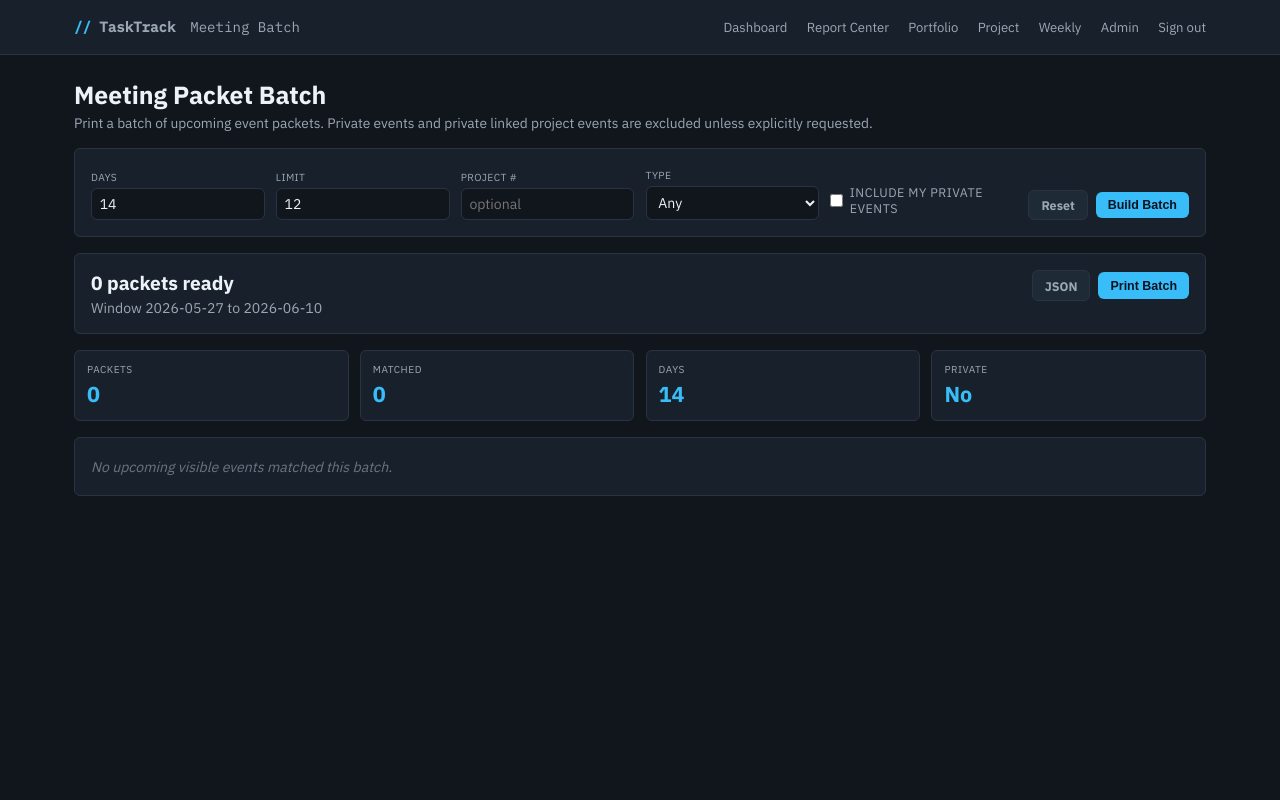
After one commit to Rtoony/tasktrack, a Flask app: page /reports/meetings in a window 1280 px wide. The commit adds this page. Run offline with Flask 3, Linux system fonts and the light colour scheme; the visitor is signed in with stand-in values (Sample User, id 1); parts of the project's set-up code (start-up, migrations or seed data) failed here and were passed over.

Commit message:
Add batch meeting packet reports

```diff
--- a/app/routes/reports.py
+++ b/app/routes/reports.py
@@ -13,6 +13,7 @@ from ..models import ReportPreset
 from ..services.project_reports import (
     DEFAULT_PORTFOLIO_LIMIT,
     MAX_PORTFOLIO_LIMIT,
+    meeting_packet_batch_report,
     meeting_packet_report,
     portfolio_project_report,
     project_status_report,
@@ -35,6 +36,17 @@ def _bool_arg(name: str) -> bool:
 
 def _is_admin() -> bool:
     return session.get("user_role") == "admin"
+
+
+def _int_arg(name: str, default: int, minimum: int, maximum: int) -> int:
+    raw = (request.args.get(name) or "").strip()
+    if not raw:
+        return default
+    try:
+        value = int(raw)
+    except (TypeError, ValueError):
+        return default
+    return max(minimum, min(value, maximum))
 
 
 def _event_id_arg():
@@ -417,6 +429,43 @@ def meeting_report_json():
     return jsonify(packet)
 
 
+@bp.route("/api/v1/reports/meetings", methods=["GET"])
+@login_required
+def meeting_batch_report_json():
+    packet = meeting_packet_batch_report(
+        get_session(),
+        days=_int_arg("days", 14, 1, 365),
+        limit=_int_arg("limit", 12, 1, 25),
+        project_number=(request.args.get("project_number") or "").strip(),
+        event_type=(request.args.get("event_type") or "").strip(),
+        user_id=session.get("user_id"),
+        include_private=_bool_arg("include_private"),
+        is_admin=_is_admin(),
+    )
+    return jsonify(packet)
+
+
+@bp.route("/reports/meetings", methods=["GET"])
+@login_required
+def meeting_batch_report_page():
+    packet = meeting_packet_batch_report(
+        get_session(),
+        days=_int_arg("days", 14, 1, 365),
+        limit=_int_arg("limit", 12, 1, 25),
+        project_number=(request.args.get("project_number") or "").strip(),
+        event_type=(request.args.get("event_type") or "").strip(),
+        user_id=session.get("user_id"),
+        include_private=_bool_arg("include_private"),
+        is_admin=_is_admin(),
+    )
+    return render_template(
+        "meeting_reports.html",
+        packet=packet,
+        user_name=session.get("user_name", ""),
+        user_role=session.get("user_role", "user"),
+    )
+
+
 @bp.route("/reports/meeting", methods=["GET"])
 @login_required
 def meeting_report_page():
--- /dev/null
+++ b/templates/meeting_reports.html
@@ -0,0 +1,192 @@
+<!DOCTYPE html>
+<html lang="en">
+<head>
+<meta charset="UTF-8">
+<meta name="viewport" content="width=device-width, initial-scale=1.0">
+<title>Meeting Packet Batch - {{ brand_name }}</title>
+<link href="https://fonts.googleapis.com/css2?family=IBM+Plex+Sans:wght@400;500;600;700&family=IBM+Plex+Mono:wght@400;500&display=swap" rel="stylesheet">
+<style>
+  :root { --bg:#11161d; --surface:#18212b; --surface-2:#1f2a37; --border:#2a3441; --text:#ecf2f8; --text-muted:#9ca7b4; --text-dim:#6b7480; --accent:#38bdf8; --ok:#34d399; --warn:#fbbf24; --danger:#f87171; --radius:6px; }
+  * { box-sizing:border-box; margin:0; padding:0; }
+  body { font-family:'IBM Plex Sans',-apple-system,sans-serif; background:var(--bg); color:var(--text); min-height:100vh; font-size:0.88rem; }
+  header { background:var(--surface); border-bottom:1px solid var(--border); position:sticky; top:0; z-index:50; }
+  .head-inner { max-width:1180px; margin:0 auto; padding:0 1.5rem; min-height:54px; display:flex; align-items:center; justify-content:space-between; gap:1rem; }
+  .brand { font-weight:600; font-family:'IBM Plex Mono', monospace; color:var(--text-muted); }
+  .brand span { color:var(--accent); }
+  .nav a { color:var(--text-muted); text-decoration:none; margin-left:1rem; font-size:0.82rem; }
+  .nav a:hover { color:var(--accent); }
+  main { max-width:1180px; margin:0 auto; padding:1.5rem 1.5rem 3rem; }
+  h1 { font-size:1.55rem; font-weight:700; margin-bottom:0.2rem; }
+  .sub { color:var(--text-muted); font-size:0.86rem; margin-bottom:1rem; max-width:820px; }
+  .filter-card,.hero,.packet,.section,.summary-card { background:var(--surface); border:1px solid var(--border); border-radius:var(--radius); }
+  .filter-card { padding:1rem; margin-bottom:1rem; }
+  .filters { display:grid; grid-template-columns:repeat(6,minmax(0,1fr)); gap:0.7rem; align-items:end; }
+  label { display:block; color:var(--text-muted); text-transform:uppercase; letter-spacing:0.04em; font-size:0.64rem; margin-bottom:0.25rem; }
+  input,select { width:100%; padding:0.38rem 0.48rem; background:var(--bg); border:1px solid var(--border); border-radius:var(--radius); color:var(--text); font:inherit; }
+  .checkline { display:flex; align-items:center; gap:0.4rem; color:var(--text-muted); font-size:0.78rem; padding-top:1.2rem; }
+  .checkline input { width:auto; }
+  .actions { display:flex; gap:0.5rem; justify-content:flex-end; align-items:center; flex-wrap:wrap; }
+  .btn { background:var(--accent); border:none; color:#0b1220; padding:0.4rem 0.75rem; border-radius:var(--radius); cursor:pointer; font-weight:700; text-decoration:none; font-size:0.78rem; display:inline-flex; align-items:center; justify-content:center; }
+  .btn.secondary { background:var(--surface-2); color:var(--text-muted); border:1px solid var(--border); }
+  .hero { padding:1rem; margin-bottom:1rem; display:flex; justify-content:space-between; gap:1rem; align-items:flex-start; }
+  .hero-title { font-size:1.2rem; font-weight:700; }
+  .hero-meta { color:var(--text-muted); margin-top:0.25rem; }
+  .summary-grid { display:grid; grid-template-columns:repeat(4,minmax(0,1fr)); gap:0.7rem; margin-bottom:1rem; }
+  .summary-card { padding:0.75rem; }
+  .summary-label { color:var(--text-muted); text-transform:uppercase; letter-spacing:0.05em; font-size:0.63rem; }
+  .summary-value { color:var(--accent); font-size:1.35rem; font-weight:700; margin-top:0.25rem; }
+  .packet { padding:1rem; margin-bottom:1rem; break-inside:avoid; }
+  .packet-head { display:flex; justify-content:space-between; gap:1rem; border-bottom:1px solid var(--border); padding-bottom:0.75rem; margin-bottom:0.8rem; }
+  .event-type { color:var(--accent); font-family:'IBM Plex Mono', monospace; font-weight:700; font-size:0.78rem; text-transform:uppercase; letter-spacing:0.05em; }
+  .packet-title { font-size:1.08rem; font-weight:700; margin-top:0.1rem; }
+  .meta,.mini-meta { color:var(--text-muted); font-size:0.77rem; margin-top:0.18rem; }
+  .chips { display:flex; flex-wrap:wrap; justify-content:flex-end; gap:0.4rem; }
+  .chip { border:1px solid var(--border); background:rgba(17,22,29,0.65); border-radius:999px; padding:0.16rem 0.5rem; color:var(--text-muted); font-size:0.7rem; text-decoration:none; }
+  .cols { display:grid; grid-template-columns:1fr 1fr; gap:0.9rem; }
+  .section { background:rgba(17,22,29,0.35); padding:0.75rem; }
+  .section h2 { font-size:0.88rem; margin-bottom:0.45rem; }
+  .row { display:grid; grid-template-columns:1fr auto; gap:0.75rem; padding:0.35rem 0; border-bottom:1px solid var(--border); align-items:baseline; }
+  .row:last-child { border-bottom:none; }
+  .row-title { font-weight:600; overflow:hidden; text-overflow:ellipsis; white-space:nowrap; }
+  .when { color:var(--text-dim); font-family:'IBM Plex Mono', monospace; font-size:0.7rem; white-space:nowrap; }
+  .empty { color:var(--text-dim); font-style:italic; padding:0.2rem 0; }
+  .danger { color:var(--danger); }
+  .print-only { display:none; }
+  .print-masthead { border-bottom:1px solid var(--border); margin-bottom:1rem; padding-bottom:0.7rem; }
+  .print-eyebrow { color:var(--text-muted); font-family:'IBM Plex Mono', monospace; text-transform:uppercase; letter-spacing:0.08em; font-size:0.68rem; }
+  .print-title { font-size:1.15rem; font-weight:700; margin-top:0.12rem; }
+  .print-meta { color:var(--text-muted); font-family:'IBM Plex Mono', monospace; font-size:0.72rem; text-align:right; }
+  .print-footer { color:var(--text-muted); border-top:1px solid var(--border); margin-top:1rem; padding-top:0.45rem; font-size:0.72rem; }
+  @media (max-width: 900px) { .filters,.summary-grid,.cols { grid-template-columns:1fr; } .hero,.packet-head { flex-direction:column; } .chips,.actions { justify-content:flex-start; } }
+  @media print {
+    @page { size: letter; margin: 0.45in; }
+    body { background:#fff; color:#111827; font-size:9.2pt; line-height:1.25; }
+    header,.filter-card,.nav,.btn { display:none !important; }
+    main { max-width:none; padding:0 0 0.15in; }
+    .print-only { display:block !important; }
+    .print-masthead { display:flex !important; justify-content:space-between; gap:0.3in; align-items:flex-start; border-color:#111827; }
+    .print-eyebrow,.print-meta { color:#4b5563; }
+    .print-title { color:#111827; }
+    .print-footer { color:#4b5563; border-color:#d1d5db; }
+    .hero,.packet,.summary-card,.section { border-color:#d1d5db; background:#fff; box-shadow:none; }
+    .hero,.packet { padding:0.12in; margin-bottom:0.12in; }
+    .summary-grid { grid-template-columns:repeat(4,1fr); gap:0.08in; margin-bottom:0.12in; }
+    .summary-card { padding:0.08in; }
+    .summary-value { font-size:14pt; color:#111827; }
+    .chip { background:#fff; color:#374151; border-color:#d1d5db; }
+    .row,.packet-head { border-color:#e5e7eb; }
+    .row { padding:0.05in 0; }
+    .row-title { white-space:normal; }
+    .packet { page-break-inside:avoid; }
+  }
+</style>
+</head>
+<body>
+<header>
+  <div class="head-inner">
+    <div class="brand"><span>//</span> {{ brand_name }} <span style="color:var(--text-muted);font-weight:400;margin-left:0.4rem">Meeting Batch</span></div>
+    <nav class="nav">
+      <a href="/">Dashboard</a>
+      <a href="/reports">Report Center</a>
+      <a href="/reports/projects">Portfolio</a>
+      <a href="/reports/project">Project</a>
+      <a href="/weekly">Weekly</a>
+      {% if user_role == 'admin' %}<a href="/admin">Admin</a>{% endif %}
+      <a href="/logout">Sign out</a>
+    </nav>
+  </div>
+</header>
+<main>
+  <section class="print-masthead print-only" aria-label="Printable report header">
+    <div>
+      <div class="print-eyebrow">TaskTrack Meeting Packet Batch</div>
+      <div class="print-title">{{ packet.count }} packet{{ '' if packet.count == 1 else 's' }} / next {{ packet.days }} day{{ '' if packet.days == 1 else 's' }}</div>
+    </div>
+    <div class="print-meta">Generated {{ packet.generated_at[:16] }}<br>{% if packet.filters.event_type %}Type: {{ packet.filters.event_type|replace('_', ' ') }}<br>{% endif %}{% if packet.filters.project_number %}Project: {{ packet.filters.project_number }}{% else %}All visible projects{% endif %}</div>
+  </section>
+
+  <h1>Meeting Packet Batch</h1>
+  <p class="sub">Print a batch of upcoming event packets. Private events and private linked project events are excluded unless explicitly requested.</p>
+
+  <form class="filter-card" method="get" action="/reports/meetings">
+    <div class="filters">
+      <div><label for="days">Days</label><input id="days" name="days" value="{{ packet.days }}" inputmode="numeric"></div>
+      <div><label for="limit">Limit</label><input id="limit" name="limit" value="{{ packet.limit }}" inputmode="numeric"></div>
+      <div><label for="project_number">Project #</label><input id="project_number" name="project_number" value="{{ packet.filters.project_number }}" placeholder="optional"></div>
+      <div><label for="event_type">Type</label><select id="event_type" name="event_type"><option value="" {% if not packet.filters.event_type %}selected{% endif %}>Any</option><option value="meeting" {% if packet.filters.event_type == 'meeting' %}selected{% endif %}>Meeting</option><option value="review" {% if packet.filters.event_type == 'review' %}selected{% endif %}>Review</option><option value="prep" {% if packet.filters.event_type == 'prep' %}selected{% endif %}>Prep</option><option value="deadline" {% if packet.filters.event_type == 'deadline' %}selected{% endif %}>Deadline</option><option value="task_due" {% if packet.filters.event_type == 'task_due' %}selected{% endif %}>Task Due</option></select></div>
+      <label class="checkline"><input type="checkbox" name="include_private" value="1" {% if packet.include_private %}checked{% endif %}> Include my private events</label>
+      <div class="actions"><a class="btn secondary" href="/reports/meetings">Reset</a><button class="btn" type="submit">Build Batch</button></div>
+    </div>
+  </form>
+
+  <section class="hero">
+    <div>
+      <div class="hero-title">{{ packet.count }} packet{{ '' if packet.count == 1 else 's' }} ready</div>
+      <div class="hero-meta">Window {{ packet.window_start[:10] }} to {{ packet.window_end[:10] }}{% if packet.truncated %} / showing {{ packet.count }} of {{ packet.matched_count }} matched events{% endif %}</div>
+    </div>
+    <div class="actions">
+      <a class="btn secondary" href="/api/v1/reports/meetings?{{ request.query_string.decode('utf-8') }}">JSON</a>
+      <button class="btn" type="button" onclick="window.print()">Print Batch</button>
+    </div>
+  </section>
+
+  <section class="summary-grid">
+    <div class="summary-card"><div class="summary-label">Packets</div><div class="summary-value">{{ packet.count }}</div></div>
+    <div class="summary-card"><div class="summary-label">Matched</div><div class="summary-value">{{ packet.matched_count }}</div></div>
+    <div class="summary-card"><div class="summary-label">Days</div><div class="summary-value">{{ packet.days }}</div></div>
+    <div class="summary-card"><div class="summary-label">Private</div><div class="summary-value">{{ 'Yes' if packet.include_private else 'No' }}</div></div>
+  </section>
+
+  {% if not packet.packets %}
+    <section class="packet"><div class="empty">No upcoming visible events matched this batch.</div></section>
+  {% endif %}
+
+  {% for item in packet.packets %}
+    {% set event = item.event %}
+    {% set report = item.project_report %}
+    <article class="packet">
+      <div class="packet-head">
+        <div>
+          <div class="event-type">{{ event.event_type|replace('_', ' ') }}</div>
+          <div class="packet-title">{{ event.title or '(untitled event)' }}</div>
+          <div class="meta">{{ event.start_at[:16] }}{% if event.location %} / {{ event.location }}{% endif %}{% if event.project_number %} / {{ event.project_number }}{% endif %}</div>
+        </div>
+        <div class="chips">
+          <span class="chip">{{ event.status }}</span>
+          <span class="chip">{{ event.visibility }}</span>
+          <a class="chip" href="/reports/meeting?event_id={{ event.id }}">single packet</a>
+          {% if event.project_number %}<a class="chip" href="/reports/project?project_number={{ event.project_number }}">project report</a>{% endif %}
+        </div>
+      </div>
+
+      {% if event.description %}<div class="meta" style="margin-bottom:0.75rem">{{ event.description }}</div>{% endif %}
+
+      {% if report %}
+        <div class="meta" style="margin-bottom:0.75rem"><strong>Brief:</strong> {{ report.management_brief.headline }} <span class="danger">{% if report.management_brief.attention_level == 'at_risk' %}/ at risk{% endif %}</span></div>
+        <div class="cols">
+          <section class="section">
+            <h2>Action Queue</h2>
+            {% for action in report.action_queue[:4] %}
+            <div class="row"><div><div class="row-title">{{ action.title }}</div><div class="mini-meta">{{ action.detail }}{% if action.source %} / {{ action.source }}{% endif %}</div></div><div class="when">{{ action.due[:16] }}</div></div>
+            {% endfor %}
+          </section>
+          <section class="section">
+            <h2>Project Context</h2>
+            <div class="row"><div><div class="row-title">{{ report.project.project_number }}{% if report.project.name %} - {{ report.project.name }}{% endif %}</div><div class="mini-meta">{{ report.project.client or 'No client' }}{% if report.project.principal %} / {{ report.project.principal }}{% endif %}</div></div><div class="when">{{ report.management_brief.attention_level|replace('_', ' ') }}</div></div>
+            {% if report.overdue_items %}
+              {% for row in report.overdue_items[:3] %}
+              <div class="row"><div><div class="row-title danger">{{ row.title }}</div><div class="mini-meta">{{ row.label }} / {{ row.status }}</div></div><div class="when danger">{{ row.due[:16] }}</div></div>
+              {% endfor %}
+            {% else %}<div class="empty">No overdue linked work.</div>{% endif %}
+          </section>
+        </div>
+      {% else %}
+        <section class="section"><div class="empty">This event is not linked to a project.</div></section>
+      {% endif %}
+    </article>
+  {% endfor %}
+
+  <section class="print-footer print-only">TaskTrack meeting packet batch generated {{ packet.generated_at[:16] }}. Private events are excluded unless explicitly requested; capability narratives remain admin-gated.</section>
+</main>
+</body>
+</html>
--- a/templates/reports_home.html
+++ b/templates/reports_home.html
@@ -120,6 +120,10 @@
       <section class="card">
         <h2>Upcoming Meeting Packets</h2>
         <p>Quick links for upcoming calendar events. Each packet can stand alone or pull linked project context.</p>
+        <div class="actions" style="margin-bottom:0.75rem">
+          <a class="btn" href="/reports/meetings?days=14&limit=12">Batch Meeting Packets</a>
+          <a class="btn secondary" href="/api/v1/reports/meetings?days=14&limit=12">Batch JSON</a>
+        </div>
         <div id="meeting-packets" class="event-list"><div class="empty">Loading upcoming events...</div></div>
       </section>
     </div>
```
Also changed, not shown: app/services/project_reports.py (+78 -1 lines), tests/test_meeting_report.py (+36 -0 lines), tests/test_project_report.py (+2 -0 lines).
